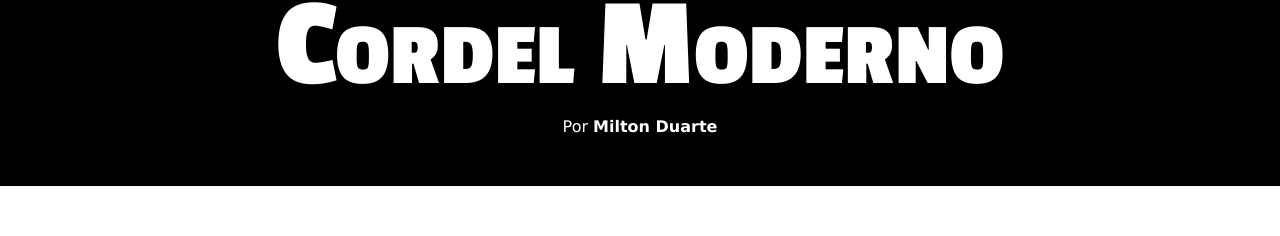
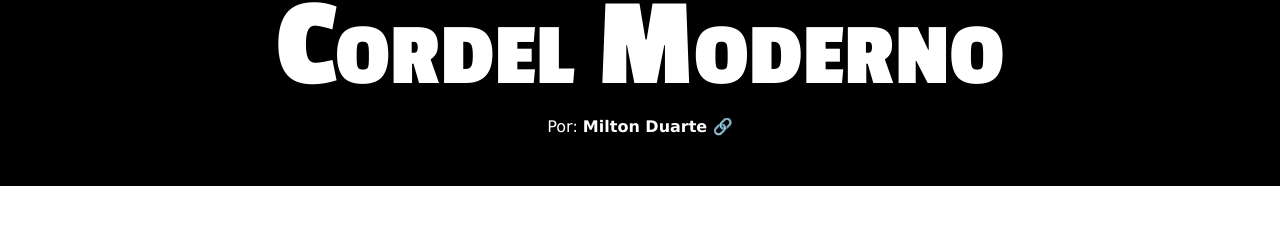
Before and after one commit to igorsantana0/projeto-cordel, a plain HTML site: page index.html in a window 1280 px wide. Shown: the part 74-310 px from the top of the page. Drawn offline with Linux system fonts and the light colour scheme.

Commit message:
Atualização projeto-cordel

```diff
--- a/estilo/style.css
+++ b/estilo/style.css
@@ -13,6 +13,10 @@
 * {
     margin: 0px;
     padding: 0px;
+}
+
+a.externo::after {
+    content: '\00A0\1F517';
 }
 
 html, body {
--- a/index.html
+++ b/index.html
@@ -10,7 +10,7 @@
     <header>
         <h1>Cordel Moderno</h1>
 
-        <p>Por <a href="https://www.recantodasletras.com.br/poesias/3186743" target="_blank">Milton Duarte</a></p>
+        <p>Por: <a href="https://www.recantodasletras.com.br/poesias/3186743" target="_blank" class="externo">Milton Duarte</a></p>
 
     </header>
 
```
